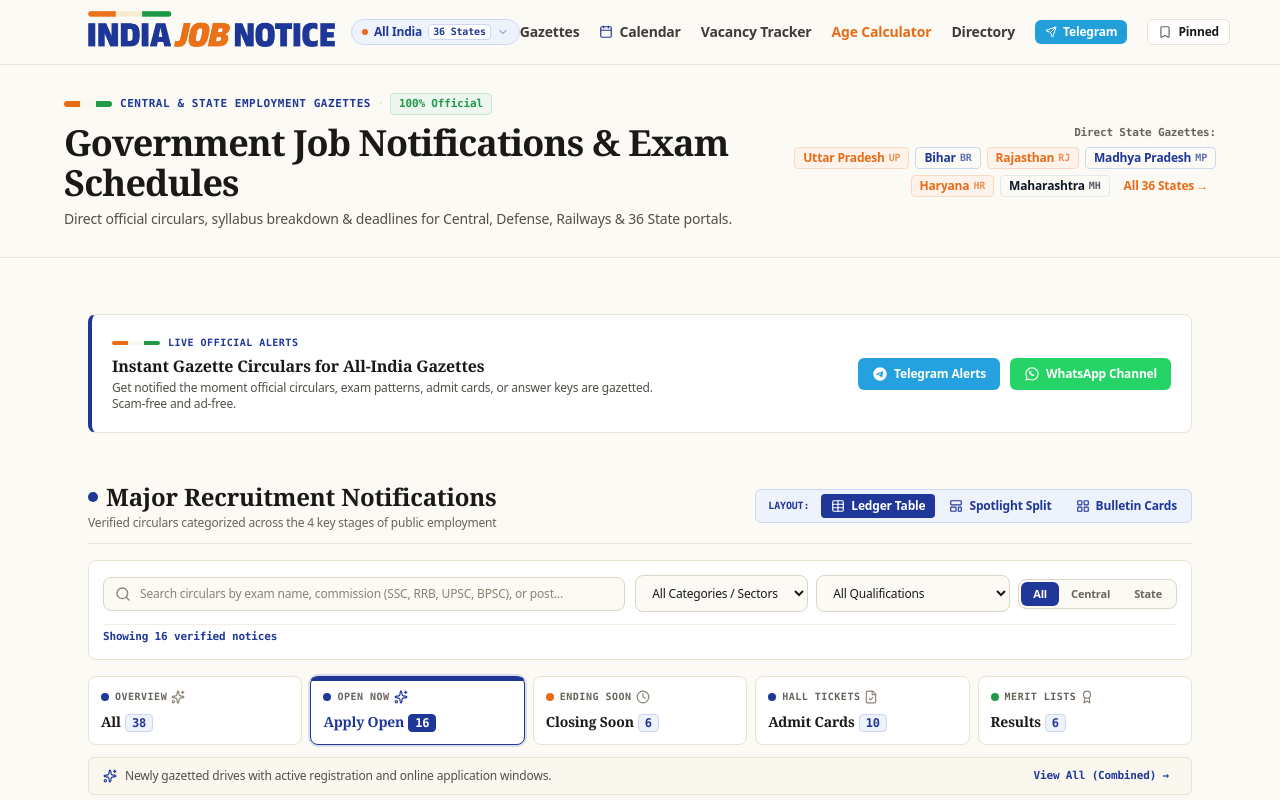
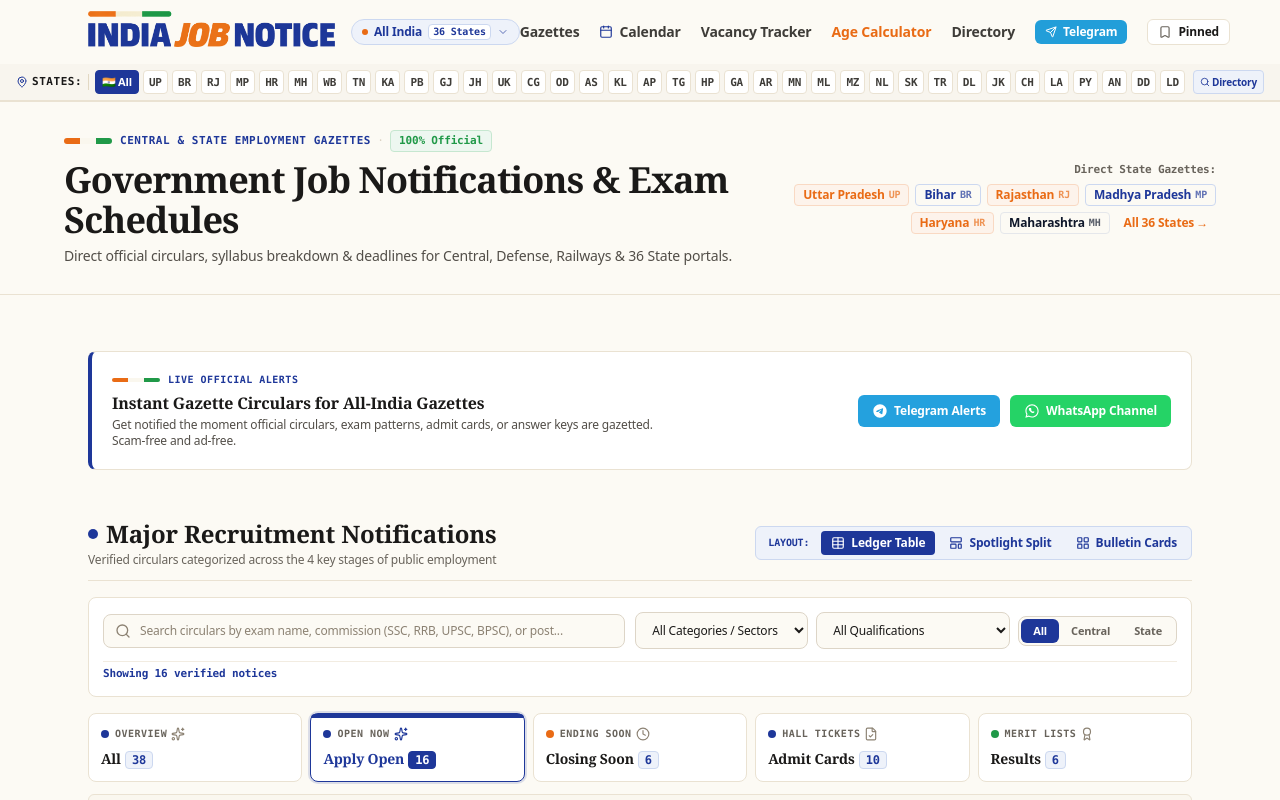
Before and after one commit to jawadhafeez171/indiajobnotice, a Next.js app: page / in a window 1280 px wide. Shown: the top 800 px of the page. Built offline with nearby package versions, Linux system fonts and the light colour scheme.

Commit message:
states link fix for desktop view

```diff
--- a/src/components/common/StateQuickStrip.tsx
+++ b/src/components/common/StateQuickStrip.tsx
@@ -1,8 +1,10 @@
 "use client";
 
 import React from "react";
-import { getStateBySlug } from "@/config/states";
-import { MapPin, ChevronDown } from "lucide-react";
+import { STATES_REGISTRY, StateInfo, getStateBySlug } from "@/config/states";
+import { getStateSubdomainUrl, getCentralPortalUrl } from "@/lib/subdomains";
+import { MapPin, ChevronDown, Search } from "lucide-react";
+import { cn } from "@/lib/utils";
 
 interface Props {
   currentStateSlug?: string;
@@ -10,16 +12,18 @@
 }
 
 export function StateQuickStrip({ currentStateSlug, onOpenSelector }: Props) {
+  const isCentralActive = !currentStateSlug || currentStateSlug === "central";
   const currentState = currentStateSlug && currentStateSlug !== "central"
     ? getStateBySlug(currentStateSlug)
     : null;
 
   return (
     <nav
-      aria-label="Mobile State Quick Access"
-      className="sm:hidden bg-[#F8F5EE] border-b border-[#EAE2D2] text-xs select-none shadow-2xs relative z-30 py-1 px-3"
+      aria-label="36 States and Union Territories Quick Access"
+      className="bg-[#F8F5EE] border-b border-[#EAE2D2] text-xs select-none shadow-2xs relative z-30 py-1 px-2 sm:px-3 lg:px-4 overflow-hidden"
     >
-      <div className="max-w-7xl mx-auto flex items-center justify-between h-8 gap-2">
+      {/* 1. Mobile View: Sleek 1-line bar that triggers the Bottom Sheet */}
+      <div className="md:hidden max-w-7xl mx-auto flex items-center justify-between h-8 gap-2">
         <button
           type="button"
           onClick={onOpenSelector}
@@ -45,6 +49,68 @@
           <ChevronDown className="w-3 h-3 text-white/80" />
         </button>
       </div>
+
+      {/* 2. Desktop View: All 36 State Buttons in ONE Single Line with ZERO Horizontal/Vertical Scroll */}
+      <div className="hidden md:flex max-w-7xl mx-auto flex-nowrap items-center justify-between gap-0.5 xl:gap-1 h-7 overflow-hidden w-full">
+
+        {/* Label Badge */}
+        <div className="flex items-center gap-1 shrink-0 text-[#1A1918] pr-1.5 border-r border-[#E2D8C3] mr-0.5">
+          <MapPin className="w-3 h-3 text-[#1E3799]" />
+          <span className="font-bold text-[10px] xl:text-[11px] uppercase tracking-wider font-mono whitespace-nowrap">
+            States:
+          </span>
+        </div>
+
+        {/* Central / All-India Button */}
+        <a
+          href={getCentralPortalUrl()}
+          className={cn(
+            "shrink-0 px-1.5 h-6 rounded text-[10px] xl:text-[11px] font-bold border transition-colors whitespace-nowrap flex items-center justify-center gap-0.5",
+            isCentralActive
+              ? "bg-[#1E3799] text-white border-[#1E3799] shadow-xs"
+              : "bg-white text-[#3E3C38] border-[#EAE2D2] hover:border-[#1E3799] hover:text-[#1E3799] hover:bg-[#EEF2FA]"
+          )}
+          title="All-India Central Government Notifications"
+        >
+          <span>🇮🇳</span>
+          <span>All</span>
+        </a>
+
+        {/* All 36 States & UTs in ONE Line: flex-1 ensures responsive auto-fit without any scroll */}
+        <div className="flex-1 flex items-center justify-between gap-0.5 xl:gap-1 min-w-0">
+          {STATES_REGISTRY.map((state: StateInfo) => {
+            const isActive = currentStateSlug === state.slug;
+            return (
+              <a
+                key={state.slug}
+                href={getStateSubdomainUrl(state.slug)}
+                className={cn(
+                  "flex-1 min-w-0 max-w-[32px] h-6 text-center rounded text-[10px] xl:text-[11px] font-mono font-bold border transition-all whitespace-nowrap flex items-center justify-center leading-none",
+                  isActive
+                    ? "bg-[#1E3799] text-white border-[#1E3799] shadow-xs ring-1 ring-[#1E3799]"
+                    : "bg-white text-[#3E3C38] border-[#EAE2D2] hover:border-[#1E3799] hover:text-[#1E3799] hover:bg-[#EEF2FA]"
+                )}
+                title={`${state.name} (${state.code}) - Click to view ${state.name} ${state.isUnionTerritory ? "UT" : "State"} circulars`}
+              >
+                {state.code}
+              </a>
+            );
+          })}
+        </div>
+
+        {/* Quick Modal Trigger */}
+        {onOpenSelector && (
+          <button
+            type="button"
+            onClick={onOpenSelector}
+            className="shrink-0 ml-1 px-1.5 h-6 rounded bg-[#EEF2FA] hover:bg-[#E0E9F8] border border-[#CCD8F0] text-[#1E3799] text-[10px] font-bold flex items-center gap-0.5 transition-colors whitespace-nowrap cursor-pointer"
+            title="Search or filter states by region and commission"
+          >
+            <Search className="w-2.5 h-2.5" />
+            <span className="hidden xl:inline">Directory</span>
+          </button>
+        )}
+      </div>
     </nav>
   );
 }
```
